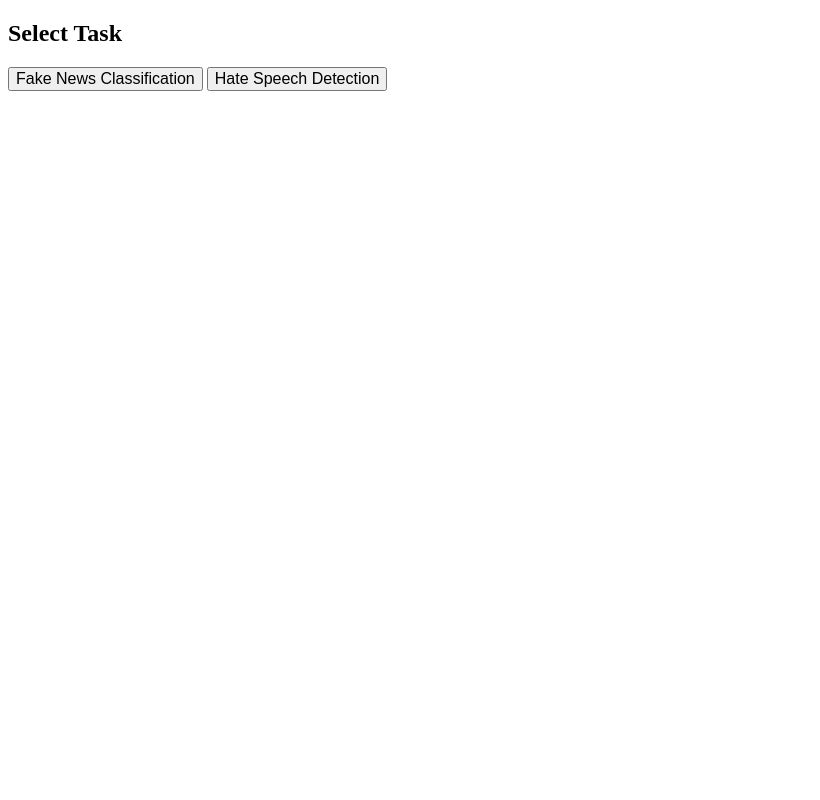
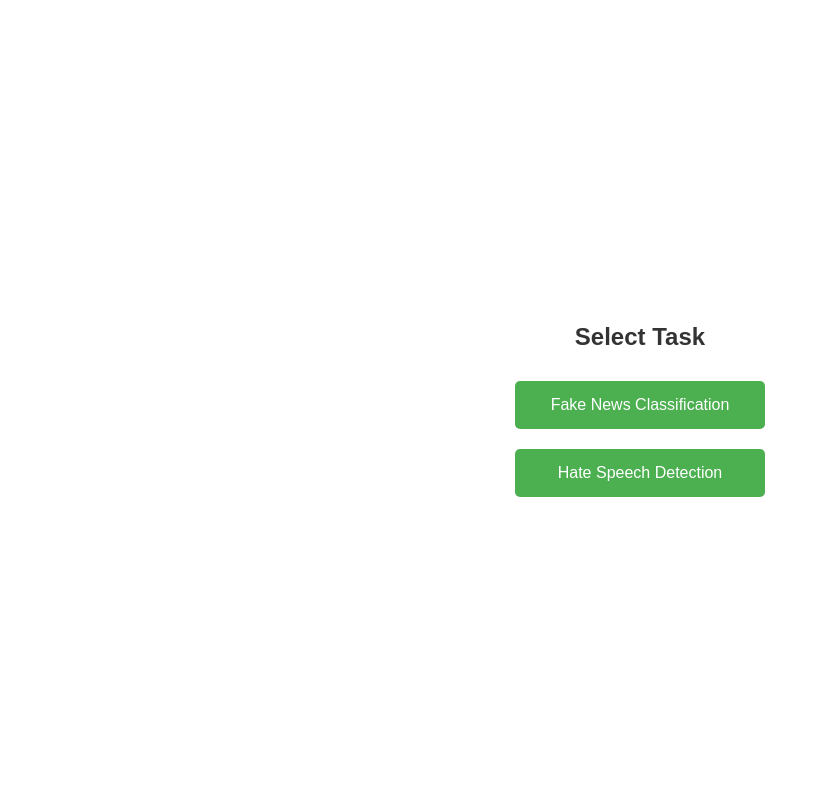
Before and after one commit to sergiogg-ops/web_fakehate, a Flask app: page / in a window 1280 px wide. Shown: the whole page, without its empty margins (0-820 px from the left). Run offline with Flask 3, Linux system fonts and the light colour scheme.

Commit message:
mejora estética

```diff
--- a/app.py
+++ b/app.py
@@ -15,7 +15,7 @@ app = Flask(__name__)
 # Configure Flask-Session
 app.config['SESSION_TYPE'] = 'filesystem'
 app.config['SESSION_FILE_DIR'] = tempfile.gettempdir()
-app.secret_key = 'your_secret_key'  # For session management, update this key
+app.secret_key = 'f4k3nh4t3'  # For session management, update this key
 Session(app)
 
 # Constants
@@ -23,7 +23,7 @@ DATA_PATH = 'data.json'
 LABEL = {'Real': 1, 'Fake': 0}
 SENDER_EMAIL = "bot.fake.news@gmail.com"
 SENDER_PASSWORD = "yuvpgvblrhadplhq "  # App-specific password
-RECEIVER_EMAIL = "prosso@dsic.upv.es"
+RECEIVER_EMAIL = "sgomgon@prhlt.upv.es"
 
 def sample_data(data, task):
     MAX = 50 if task == 'hate speech' else 20
@@ -32,7 +32,6 @@ def sample_data(data, task):
     subset = data[data['task'] == task].sample(MAX)
     idxs = subset.index.tolist()
     labels = [LABEL[l] for l in data['label'][idxs]] if task == 'fake news' else data['HS'][idxs].tolist()
-    print(labels)
     return idxs, labels
 
 
@@ -149,5 +148,5 @@ def send_report():
 
 if __name__ == '__main__':
     data = read_json(DATA_PATH)
-    #app.run(debug=True) # For local development
-    app.run(host='0.0.0.0', port=5000, debug = False) # For deployment
+    app.run(debug=True) # For local development
+    #app.run(host='0.0.0.0', port=5000, debug = False) # For deployment
--- a/templates/index.html
+++ b/templates/index.html
@@ -3,12 +3,51 @@
 <head>
     <meta charset="UTF-8">
     <title>Select Task</title>
+    <style>
+        body {
+            display: flex;
+            flex-direction: column;
+            justify-content: center;
+            align-items: center;
+            min-height: 100vh;
+            margin: 0;
+            font-family: Arial, sans-serif;
+        }
+
+        h2 {
+            margin-bottom: 30px;
+            color: #333;
+        }
+
+        form {
+            display: flex;
+            flex-direction: column;
+            gap: 20px;
+            align-items: center;
+        }
+
+        button {
+            padding: 15px 30px;
+            font-size: 16px;
+            cursor: pointer;
+            background-color: #4CAF50;
+            color: white;
+            border: none;
+            border-radius: 5px;
+            min-width: 250px;
+            transition: background-color 0.3s;
+        }
+
+        button:hover {
+            background-color: #45a049;
+        }
+    </style>
 </head>
 <body>
     <h2>Select Task</h2>
     <form action="/start" method="POST">
-        <button name="task" value="fake news" style="font-size:16px">Fake News Classification</button>
-        <button name="task" value="hate speech" style="font-size:16px">Hate Speech Detection</button>
+        <button name="task" value="fake news">Fake News Classification</button>
+        <button name="task" value="hate speech">Hate Speech Detection</button>
     </form>
 </body>
 </html>
```
Also changed, not shown: templates/classify.html (+39 -0 lines), templates/report.html (+39 -0 lines).
